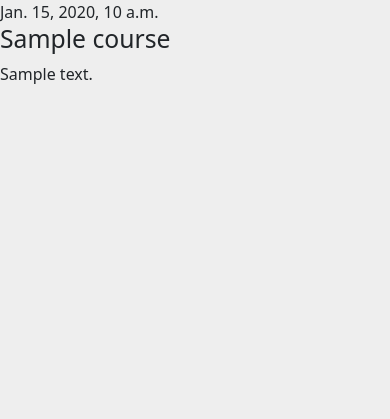
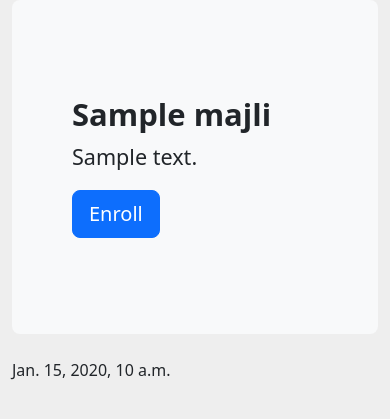
Before and after one commit to HammadSiddiqui/bounswe573-2022, a Django app: template colearning/templates/view_majlis.html in a window 390 px wide. Shown: the part 56-475 px from the top of the page. Run offline with Django 4.2, Linux system fonts and the light colour scheme; the template is opened without the code that fills it: most values are stand-ins (such as "Sample title", 1, 10 or a date in 2020); some libraries are stand-ins or nearby versions.

Commit message:
User able to create a majlis && Mapping btw Majlis and people

```diff
--- a/colearning/accounts/models.py
+++ b/colearning/accounts/models.py
@@ -34,7 +34,7 @@ class Majlis(models.Model):
     date_modified = models.DateTimeField(auto_now=True)
     publish_date = models.DateTimeField(blank=True, null=True)
    # published = models.BooleanField(default=False)
-    people = models.ManyToManyField('Profile', related_name="people")
+    people = models.ManyToManyField(User, related_name="people")
     author = models.ForeignKey(User, on_delete=models.PROTECT, null=True)
    # tags = models.ManyToManyField(Tag, blank=True)
 
--- a/colearning/colearning/urls.py
+++ b/colearning/colearning/urls.py
@@ -25,8 +25,8 @@ urlpatterns = [
     path("profile/", TemplateView.as_view(template_name="profile.html"), name="profile"),
     path("profile/edit", TemplateView.as_view(template_name="edit_profile.html"), name="edit_profile"),
     path("", views.MajlisListView, name="home"),
-   # path('viewmajlis/<int:pk>/', views.MajlisListView, name='view_majlis'),
+    path('viewmajlis/<int:pk>/', views.ViewMajlis, name='view_majlis'),
     path('create_majlis/', views.CreateMajlisView, name='create_majlis'),
-    path('enrol/', views.EnrollMajlisView, name='enroll'),
+    path('enrol/<int:pk>/', views.EnrollMajlisView, name='enroll'),
 
 ]
--- a/colearning/templates/create_majlis.html
+++ b/colearning/templates/create_majlis.html
@@ -17,7 +17,7 @@
             {% csrf_token %}
             {% for field in form %}
             <div class="form-group mb-4 mt-5">
-                {{field}}
+                {{ field.label_tag }} {{field}}
                <!-- <input type="text" class="form-control" id="TitleInput" placeholder="Enter Title" required> -->
             </div>
             {% endfor %}
--- a/colearning/templates/view_majlis.html
+++ b/colearning/templates/view_majlis.html
@@ -1,16 +1,35 @@
 {% extends 'base.html' %}
 
-{% block title %}Home{% endblock %}
-
+{% block title %}Majlis{% endblock %}
 
 {% block content %}
-<article class="post">
-    {% if course.published_date %}
-    <time class="date">
-        {{ course.published_date }}
-    </time>
-    {% endif %}
-    <h2>{{ course.title }}</h2>
-    <p>{{ course.text|linebreaksbr }}</p>
-</article>
+
+<div class="container">
+    <div class="row">
+        <div class="col-md-12">
+            <div class="p-5 mb-4 bg-light rounded-3">
+                <div class="container-fluid py-5">
+                    <h1 class="display-5 fw-bold">{{ majlis.title }}</h1>
+                    <p class="col-md-8 fs-4">{{ majlis.description|linebreaksbr }}</p>
+                    {% if user not in majlis.people.all %}
+                        <button class="btn btn-primary btn-lg" type="button">Enroll</button>
+                    {% else %}
+                    <div class="mt-5">
+                        <span>You are already enrolled</span>
+                    </div>
+                    {% endif%}
+                </div>
+            </div>
+        </div>
+    </div>
+    <article class="post">
+        {% if majlis.published_date %}
+        <time class="date">
+            {{ majlis.published_date }}
+        </time>
+        {% endif %}
+
+    </article>
+</div>
+
 {% endblock %}
```
Also changed, not shown: colearning/accounts/views.py (+13 -9 lines), colearning/templates/home.html (+11 -5 lines), colearning/accounts/migrations/0010_alter_majlis_people.py (added).
